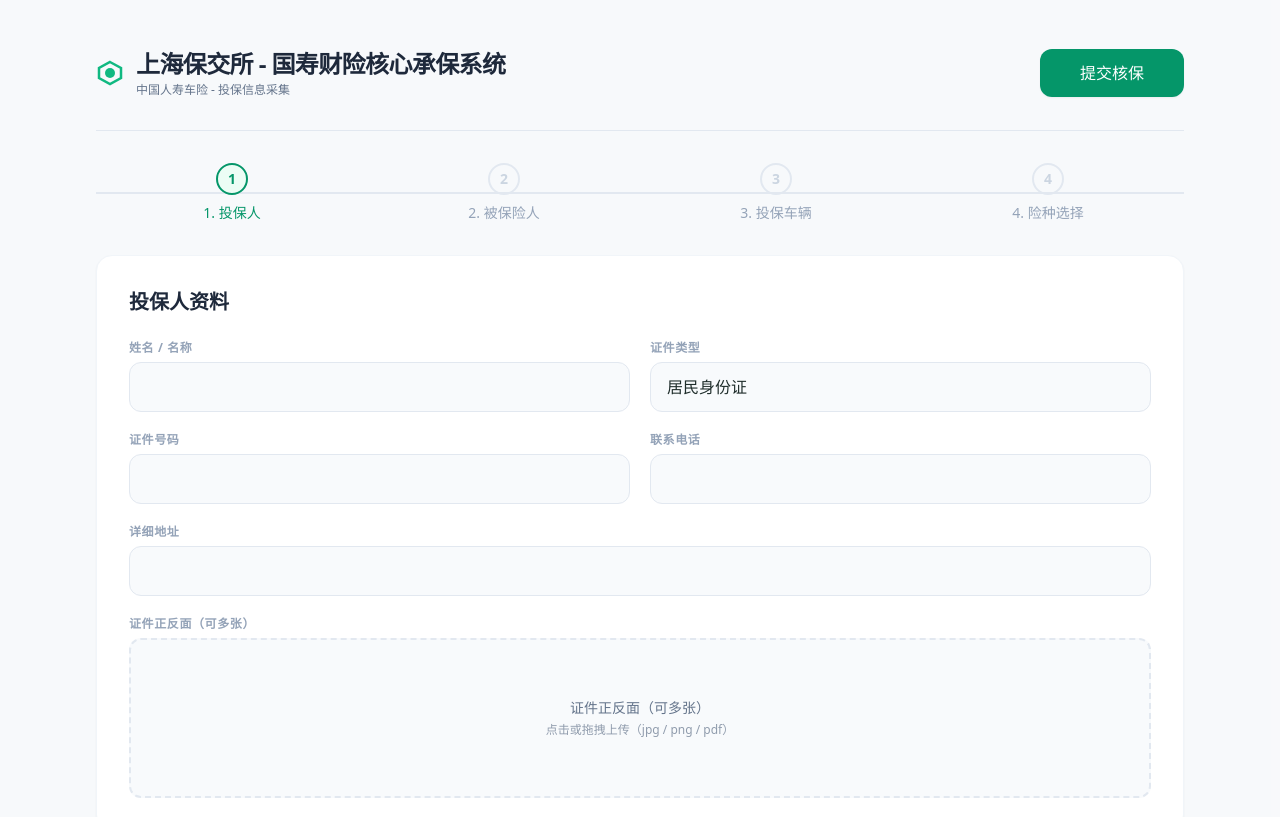
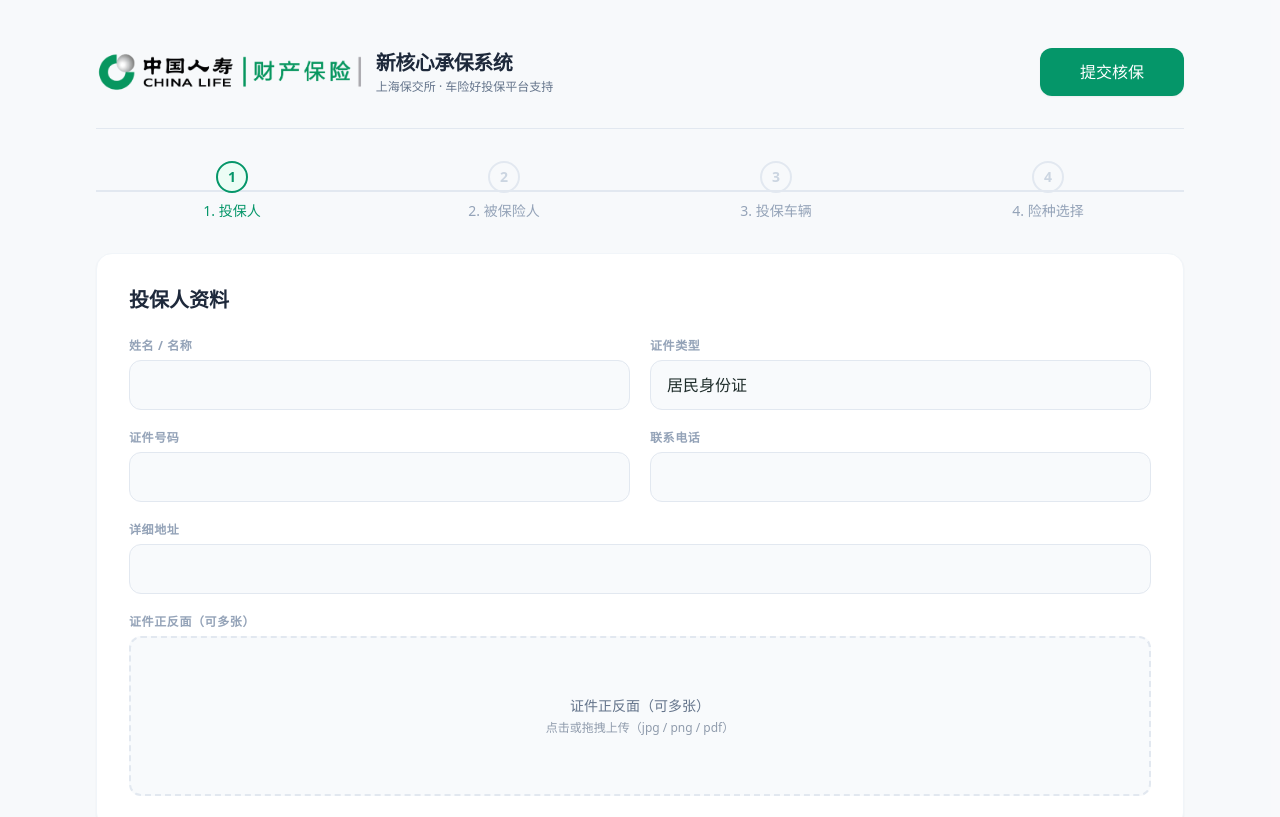
Before and after one commit to CL-j-nc/xinhexin-salesman, a React (Vite) app: page / in a window 1280 px wide. Shown: the top 817 px of the page. Built offline with nearby package versions, Linux system fonts and the light colour scheme.

Commit message:
fix: header logo use logo-a.png

```diff
--- a/pages/Salesman.tsx
+++ b/pages/Salesman.tsx
@@ -203,15 +203,18 @@
         {/* Header */}
         <header className="flex flex-col sm:flex-row sm:items-center sm:justify-between pb-8 border-b border-slate-200">
           <div className="flex items-center gap-3">
-            <div className="w-7 h-7 relative">
-              <svg viewBox="0 0 28 28" className="w-full h-full">
-                <path d="M14 3 L25 9 L25 19 L14 25 L3 19 L3 9 Z" fill="none" stroke="#10b981" strokeWidth="2.5" strokeLinecap="round" />
-                <circle cx="14" cy="14" r="5" fill="#10b981" />
-              </svg>
-            </div>
-            <div>
-              <h1 className="text-2xl font-black text-slate-800 tracking-tight">上海保交所 - 国寿财险核心承保系统</h1>
-              <p className="text-xs text-slate-500 font-medium mt-0.5">中国人寿车险 - 投保信息采集</p>
+            <img
+              src="/logo-a.png"
+              alt="系统 Logo"
+              className="h-10 w-auto object-contain"
+            />
+            <div className="flex flex-col">
+              <h1 className="text-xl font-black text-slate-800 tracking-tight">
+                新核心承保系统
+              </h1>
+              <p className="text-xs text-slate-500 mt-0.5">
+                上海保交所 · 车险好投保平台支持
+              </p>
             </div>
           </div>
 
@@ -279,7 +282,7 @@
                 <Input label="整备质量 (kg)" value={data.vehicle.curbWeight} onChange={v => handleInputChange('vehicle', 'curbWeight', v)} disabled={isSubmitted} />
                 <Input label="核定载质量 (kg)" value={data.vehicle.approvedLoad} onChange={v => handleInputChange('vehicle', 'approvedLoad', v)} disabled={isSubmitted} />
                 <Input label="核定载客人数 (人)" value={data.vehicle.approvedPassengers} onChange={v => handleInputChange('vehicle', 'approvedPassengers', v)} disabled={isSubmitted} />
-                <Input label="使用性质" value={data.vehicle.useNature} onChange={v => handleInputChange('vehicle', 'useNature', v)} disabled={isSubmitted} />
+                <Input label="使用性质" value={data.vehicle.useNature || ''} onChange={v => handleInputChange('vehicle', 'useNature', v)} disabled={isSubmitted} />
                 <div className="md:col-span-2">
                   <UploadZone
                     value={data.vehicle.licenseImage || ''}
```
Also changed, not shown: public/logo-a.png (added), 1 other file (tests, documents, lock files or other folders).
